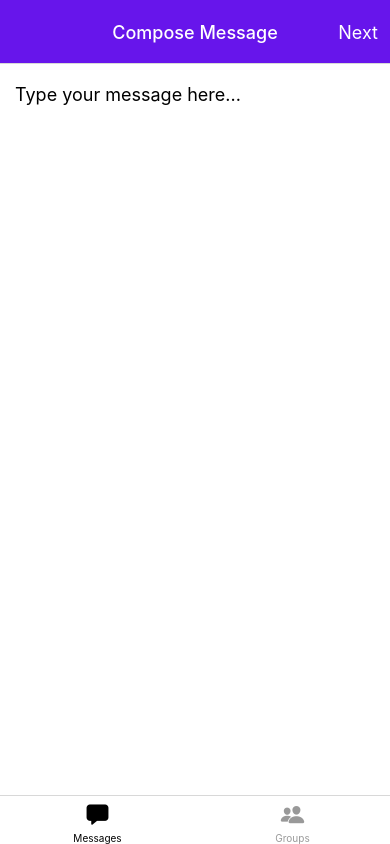
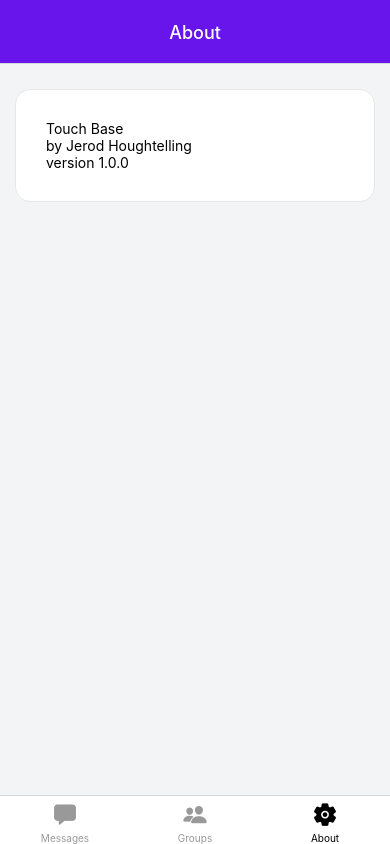
Before and after one commit to jhoughtelling/touch-base, a React Native app in the folder src/: screen /About in a window 390 px wide. Built offline with nearby package versions, Linux system fonts and the light colour scheme.

Commit message:
Adding about screen

```diff
--- /dev/null
+++ b/src/routes/AboutStack.tsx
@@ -0,0 +1,18 @@
+import React from "react";
+import { createNativeStackNavigator } from "@react-navigation/native-stack";
+import { globalHeaderStyle } from "../styles/Global";
+import AboutView from "../screens/AboutView";
+
+export type StackParamList = {
+  AboutView: undefined;
+};
+
+const Stack = createNativeStackNavigator<StackParamList>();
+
+export default function AboutStack() {
+  return (
+    <Stack.Navigator screenOptions={globalHeaderStyle}>
+      <Stack.Screen name="AboutView" component={AboutView} options={{ headerBackTitle: "", title: "About" }} />
+    </Stack.Navigator>
+  );
+}
--- /dev/null
+++ b/src/screens/AboutView.tsx
@@ -0,0 +1,23 @@
+import { NativeStackNavigationProp } from "@react-navigation/native-stack";
+import React from "react";
+import { KeyboardAvoidingView, Text, View } from "react-native";
+import { StackParamList } from "../routes/AboutStack";
+import { globalStyles } from "../styles/Global";
+
+type AboutViewProps = {
+  navigation: NativeStackNavigationProp<StackParamList, "AboutView">;
+};
+
+const AboutView = ({}: AboutViewProps) => {
+  return (
+    <KeyboardAvoidingView style={globalStyles.container}>
+      <View style={globalStyles.content}>
+        <Text>Touch Base</Text>
+        <Text>by Jerod Houghtelling</Text>
+        <Text>version 1.0.0</Text>
+      </View>
+    </KeyboardAvoidingView>
+  );
+};
+
+export default AboutView;
--- a/src/screens/HomeView.tsx
+++ b/src/screens/HomeView.tsx
@@ -1,11 +1,12 @@
+import React, { useEffect, useState } from "react";
+import { Text, View } from "react-native";
 import { Ionicons } from "@expo/vector-icons";
-import React, { useEffect, useState } from "react";
 import { NavigationContainer } from "@react-navigation/native";
 import { createBottomTabNavigator } from "@react-navigation/bottom-tabs";
+import { globalBottomTabStyle } from "../styles/Global";
 import GroupStack from "../routes/GroupStack";
 import MessageStack from "../routes/MessageStack";
-import { globalBottomTabStyle } from "../styles/Global";
-import { Text, View } from "react-native";
+import AboutStack from "../routes/AboutStack";
 import Repository from "../utils/Repository";
 
 const Tab = createBottomTabNavigator();
@@ -39,6 +40,14 @@ const HomeView = () => {
             tabBarIcon: (props) => <Ionicons name="people" size={props.size} color={props.color} />,
           }}
         />
+        <Tab.Screen
+          name="About"
+          component={AboutStack}
+          options={{
+            headerShown: false,
+            tabBarIcon: (props) => <Ionicons name="settings" size={props.size} color={props.color} />,
+          }}
+        />
       </Tab.Navigator>
     </NavigationContainer>
   ) : (
```
